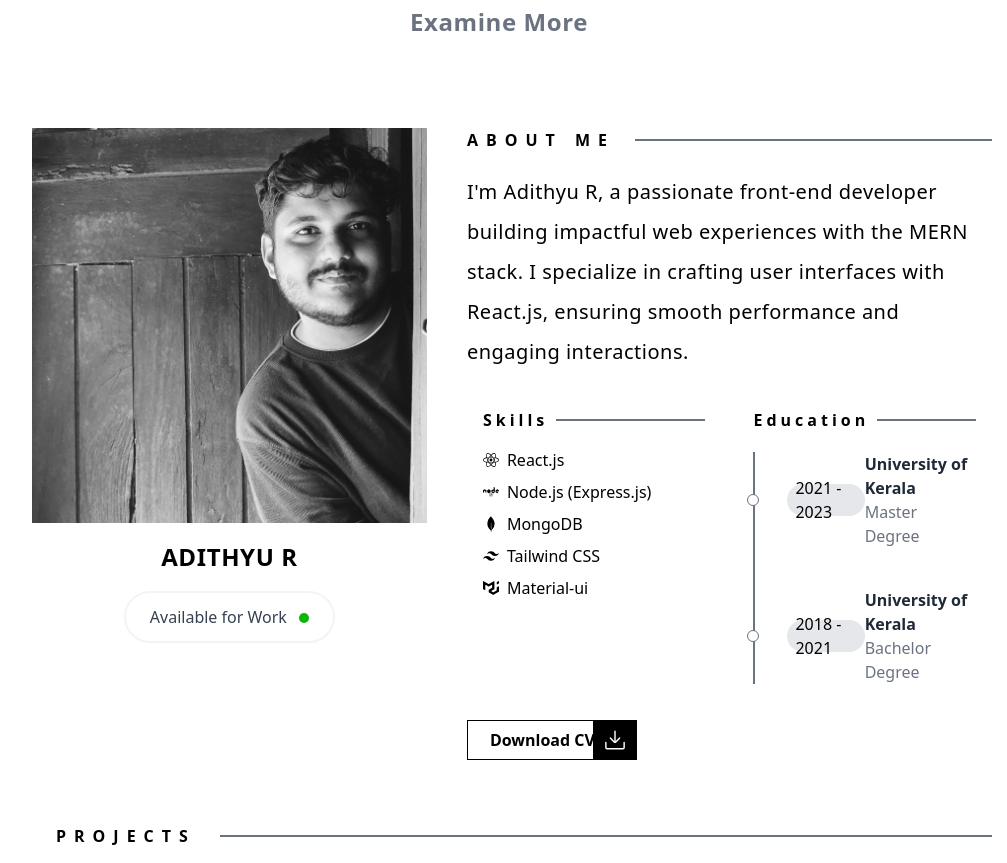
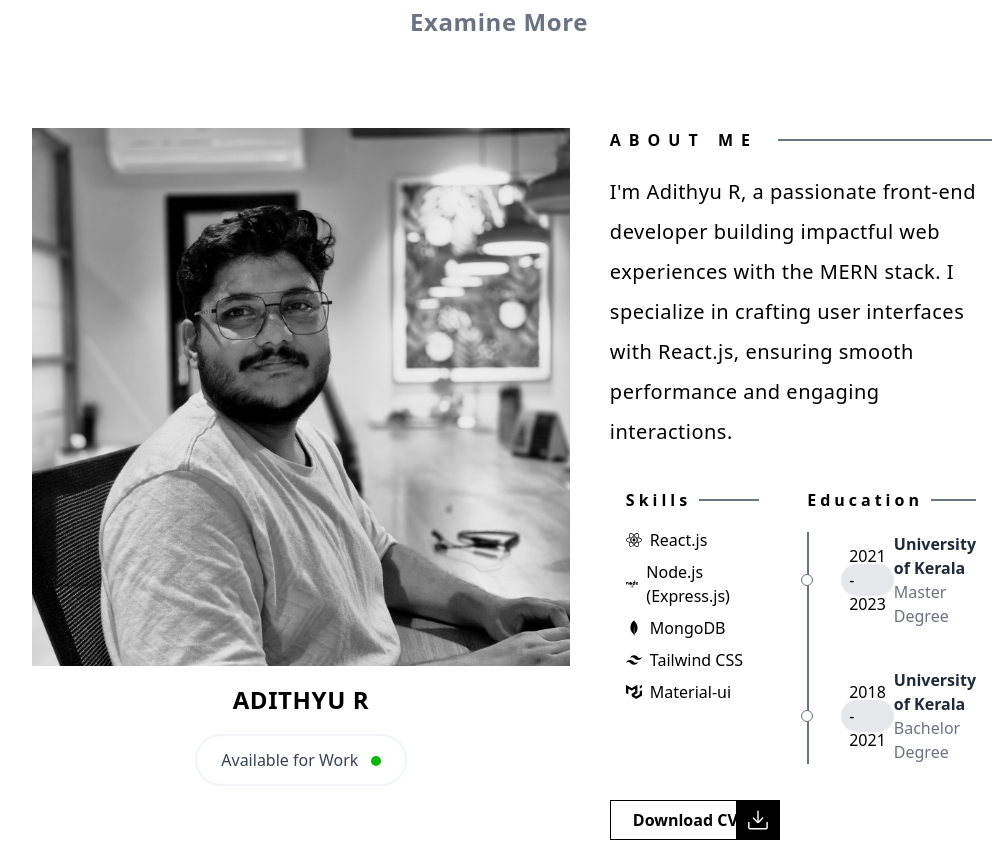
Before and after one commit to adithyur/portfolio, a React (Create React App) app: page / in a window 1280 px wide. Shown: the part 680-1543 px from the top of the page, without its empty margins (128-1135 px from the left). Built offline with nearby package versions, Linux system fonts and the light colour scheme; no server answers.

Commit message:
dp update commit

```diff
--- a/src/component/Home.jsx
+++ b/src/component/Home.jsx
@@ -191,7 +191,7 @@ function Home() {
             {/* ABOUT */}
             <div id='about' ref={el => sections.current['#about'] = el} className='flex sm:mt-20 mt-16'>
                 <div className='flex flex-col items-center h-2/3 w-auto hidden md:block'>
-                    <img src={`${process.env.PUBLIC_URL}/adithyu.jpeg`} className='h-2/3 w-auto'/>
+                    <img src={`${process.env.PUBLIC_URL}/adithyu.jpg`} className='h-2/3 w-auto'/>
                     <div className='flex flex-col items-center justify-center mt-4'>
                         <h1 className='tracking-wide font-semibold subpixel-antialiased	text-2xl '>ADITHYU R</h1>
                         <p className='rounded-full border border-2 py-3 px-6 border-slate-100 mt-4 text-gray-700'>
@@ -205,7 +205,7 @@ function Home() {
                         <div className="line ms-5 bg-gray-500"></div>
                     </div>
                     <div className='flex flex-col w-auto sm:block md:hidden mt-10'>
-                        <img src={`${process.env.PUBLIC_URL}/adithyu.jpeg`} className='-ms-1'/>
+                        <img src={`${process.env.PUBLIC_URL}/adithyu.jpg`} className='-ms-1'/>
                         <div className='flex flex-col items-center justify-center mt-4'>
                             <h1 className='tracking-wide font-semibold subpixel-antialiased	text-2xl '>ADITHYU R</h1>
                             <p className='rounded-full border border-2 py-3 px-6 border-slate-100 mt-4 text-gray-700'>
```
Also changed, not shown: public/adithyu.jpg (added).
